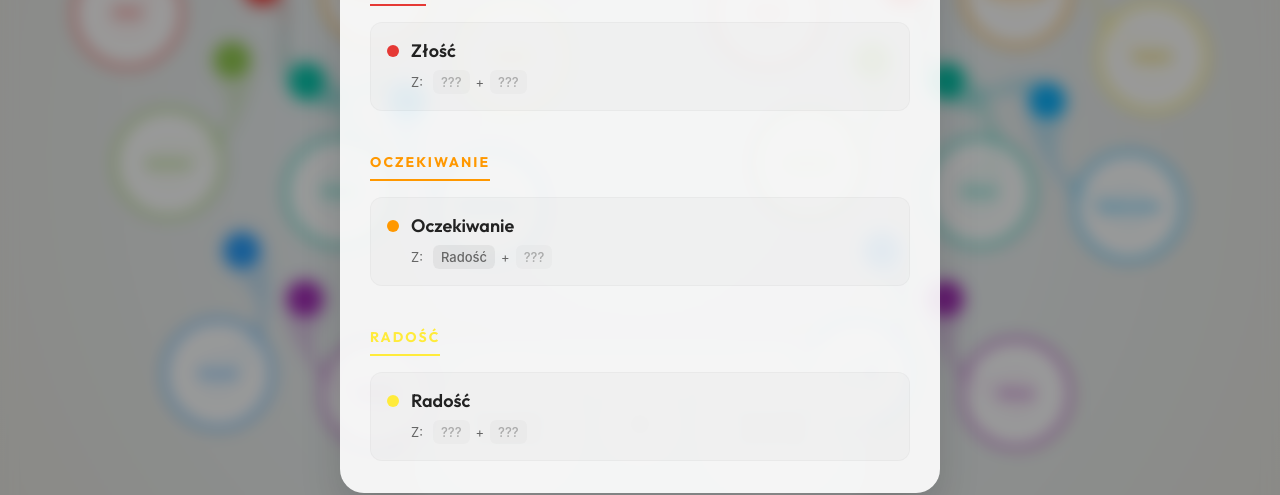
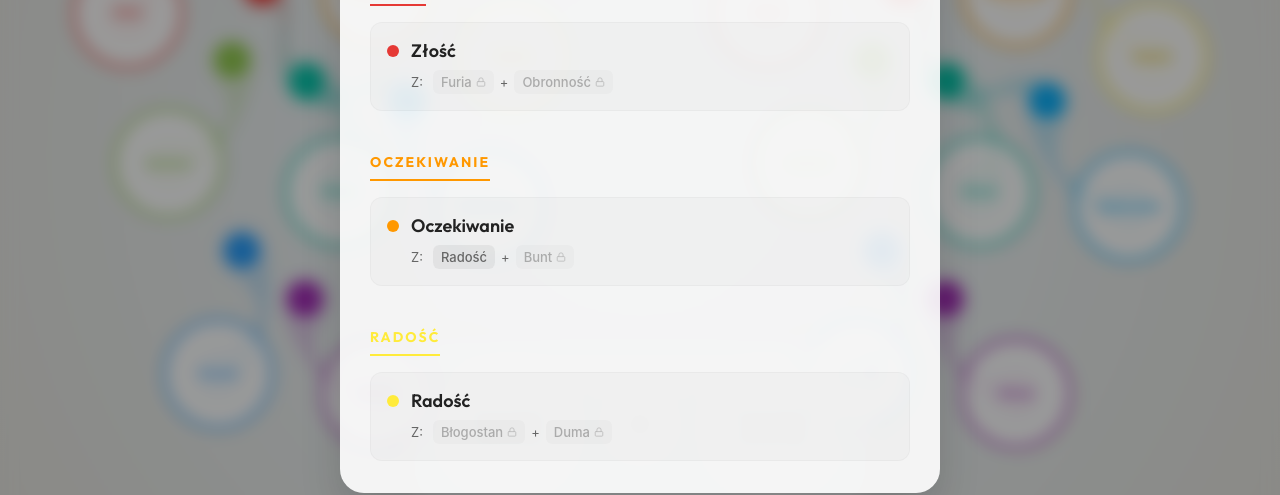
Before and after one commit to CyfrowaKultura/Neurotion, a React (Vite) app: page / in a window 1280 px wide. Both pictures are taken after a click on the button 639 px from the left and 103 px from the top of the page. Shown: the part 247-742 px from the top of the page. Built offline with nearby package versions, Linux system fonts and the light colour scheme.

Commit message:
Show locked ingredients names instead of ???

```diff
--- a/src/components/EmotionListModal.jsx
+++ b/src/components/EmotionListModal.jsx
@@ -154,13 +154,25 @@ export default function EmotionListModal({
                                   {idx > 0 && <span>+</span>}
                                   <span
                                     className="ingredient-tag"
-                                    style={{ opacity: isIngredientUnlocked ? 1 : 0.5 }}
+                                    style={{
+                                      opacity: isIngredientUnlocked ? 1 : 0.5,
+                                      cursor: isIngredientUnlocked ? 'pointer' : 'default',
+                                      display: 'inline-flex',
+                                      alignItems: 'center',
+                                      gap: '4px'
+                                    }}
                                     onClick={(e) => {
                                       e.stopPropagation();
                                       if (isIngredientUnlocked && ing) onEmotionClick(ing);
                                     }}
                                   >
-                                    {isIngredientUnlocked && ing ? ing.name : '???'}
+                                    {isIngredientUnlocked ? (
+                                      ing ? ing.name : '???'
+                                    ) : (
+                                      <>
+                                        {ing ? ing.name : '???'} <Lock size={10} color="#888" />
+                                      </>
+                                    )}
                                   </span>
                                 </React.Fragment>
                               );
```
